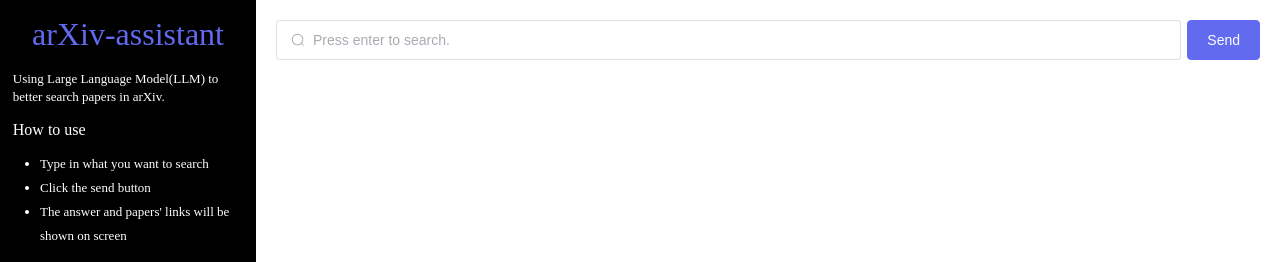
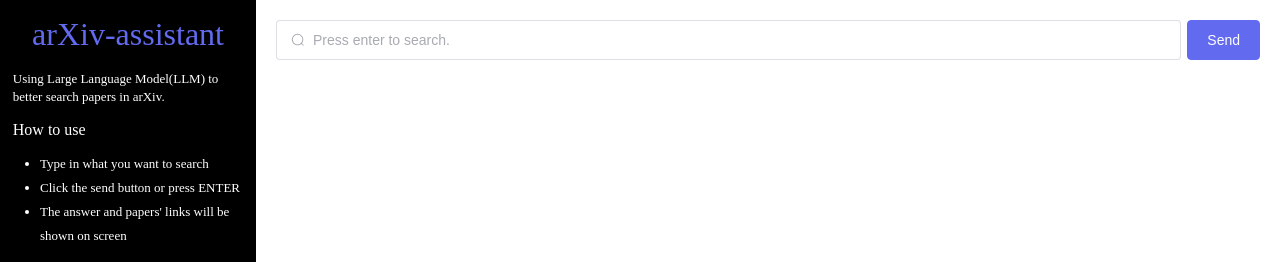
Before and after one commit to AliceRayLu/arXiv-assistant, a Vue app: page / in a window 1280 px wide. Shown: the top 262 px of the page. Built offline with nearby package versions, Linux system fonts and the light colour scheme.

Commit message:
update readme

```diff
--- a/src/App.vue
+++ b/src/App.vue
@@ -17,7 +17,7 @@
       <div class="info">
         <ul style="line-height: 3vh">
           <li>Type in what you want to search</li>
-          <li>Click the send button</li>
+          <li>Click the send button or press ENTER</li>
           <li>The answer and papers' links will be shown on screen</li>
         </ul>
       </div>
```
Also changed, not shown: 1 other file (tests, documents, lock files or other folders).
